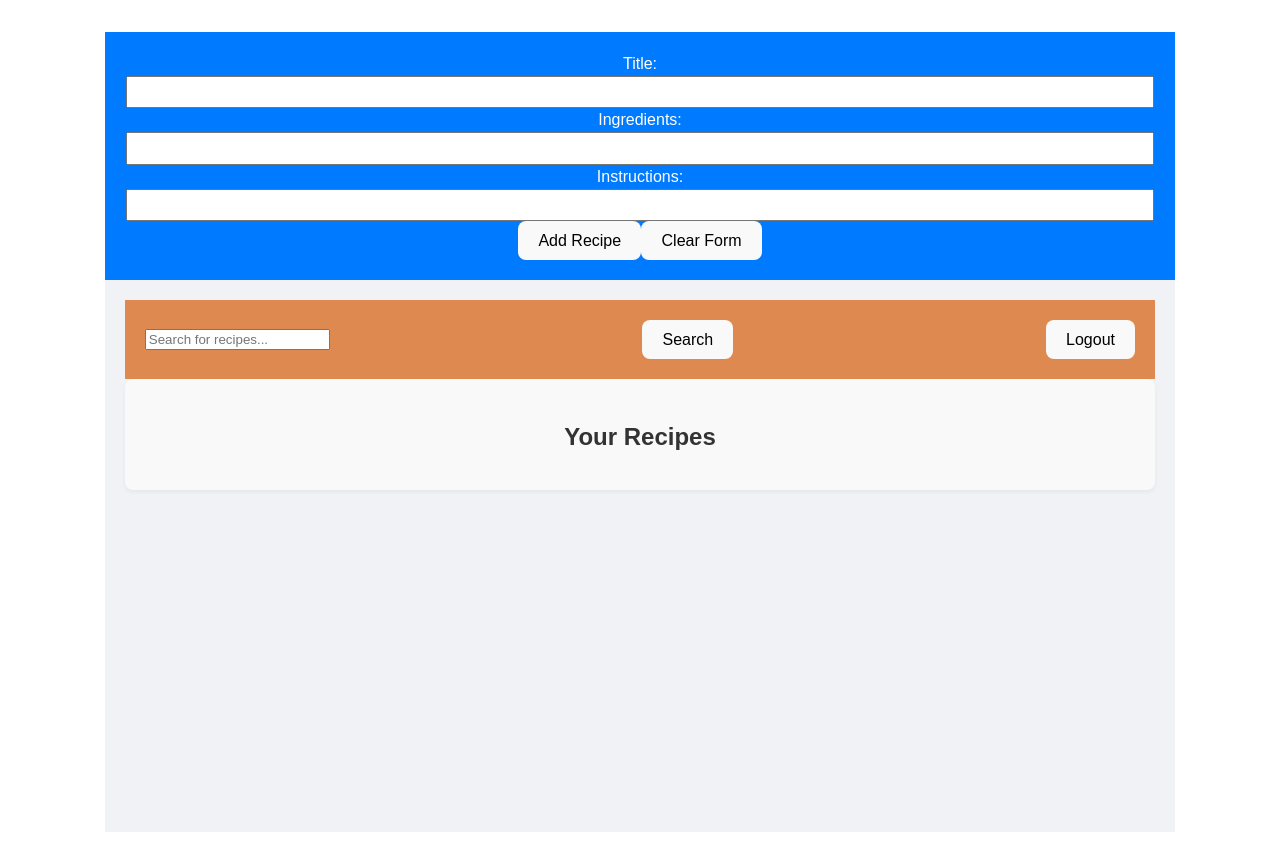
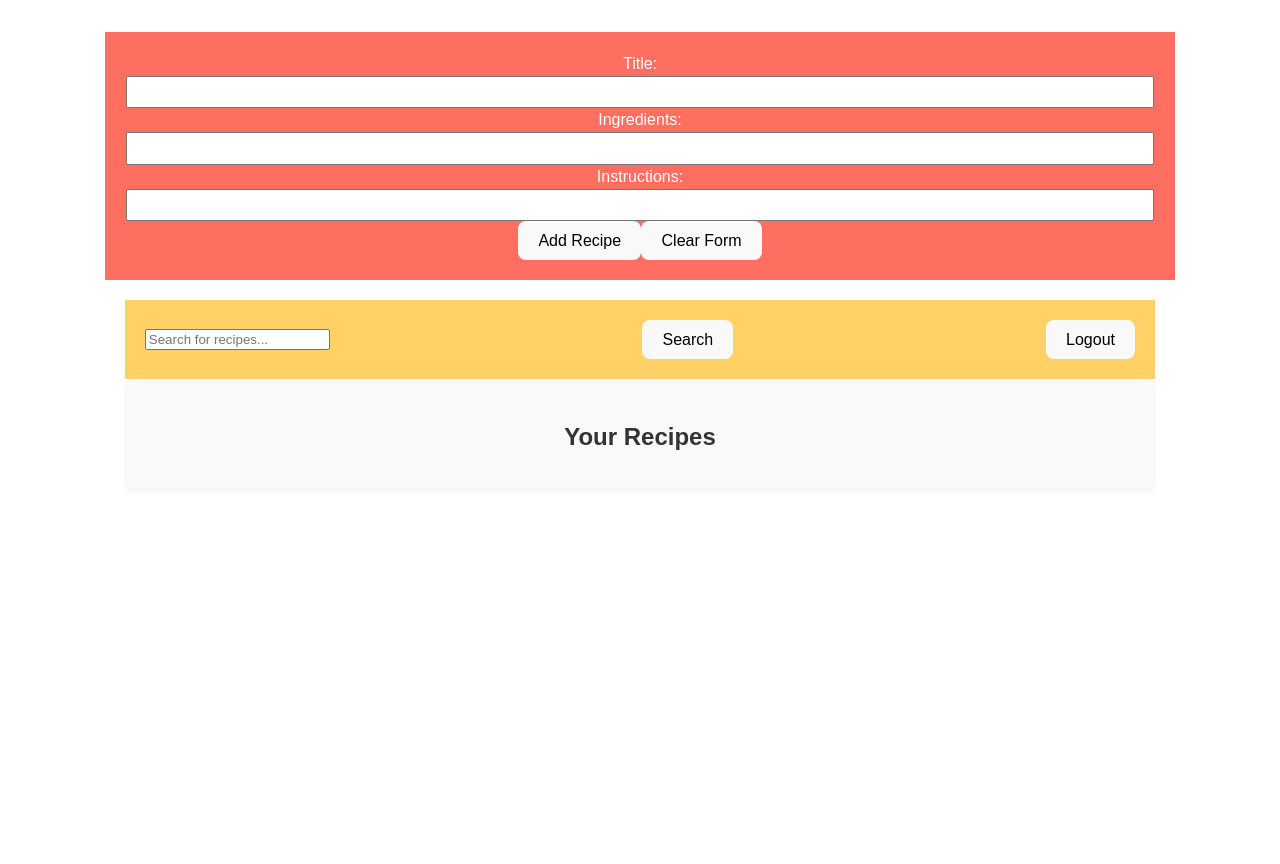
Before and after one commit to wchoi888/Recipe, a React (Vite) app in the folder frontend/: page /dashboard in a window 1280 px wide. Built offline with nearby package versions, Linux system fonts and the light colour scheme; sample sign-in values are in the browser's storage.

Commit message:
Update Dashboard.css to include logo and remove background grey color

```diff
--- a/frontend/src/components/Dashboard/Dashboard.css
+++ b/frontend/src/components/Dashboard/Dashboard.css
@@ -1,10 +1,11 @@
 :root {
-  --primary-color: #007bff;           /* Blue */
-  --secondary-color: #de8950;         /* Orange */
-  --primary-hover-color: #cce608;     /* Light Yellow */
-  --secondary-hover-color: #1e7e34;   /* Dark Green */
-  --background-color: #f0f2f5;        /* Light Gray */
+  --primary-color: #FF6F61;           /* Coral Red */
+  --secondary-color: #FFD166;         /* Pastel Yellow */
+  --primary-hover-color: #E5989B;     /* Lighter Coral Red */
+  --secondary-hover-color: #FFB169;   /* Lighter Pastel Yellow */
+  --background-color: #f6ebeb;       /* Light Gray */
 }
+
 
 .GridContainer {
   display: grid;
@@ -16,7 +17,6 @@
     "main";
   min-height: 100vh;
   font-family: 'Arial', sans-serif;
-  background-color: var(--background-color);
 }
 
 .NavContainer {
```
